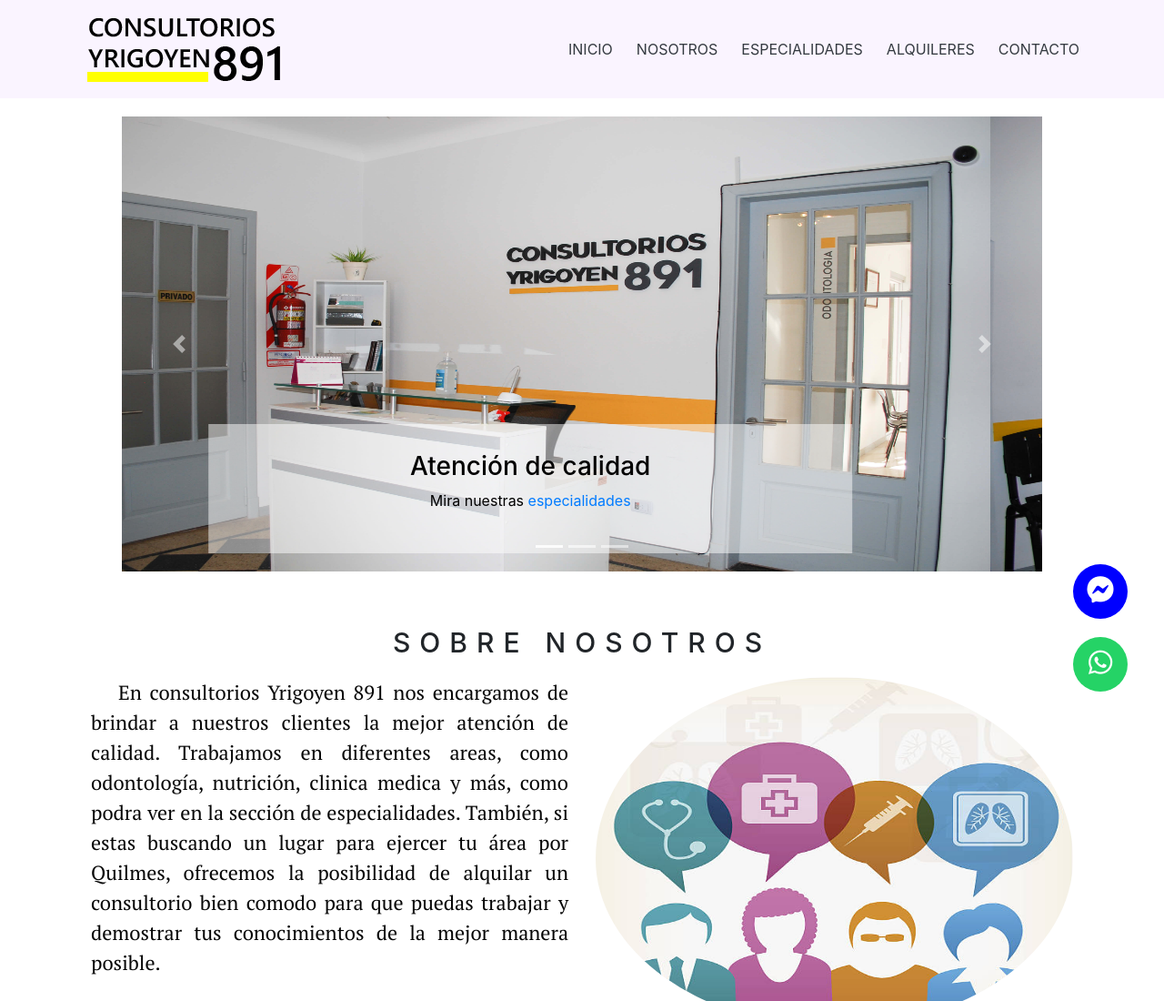
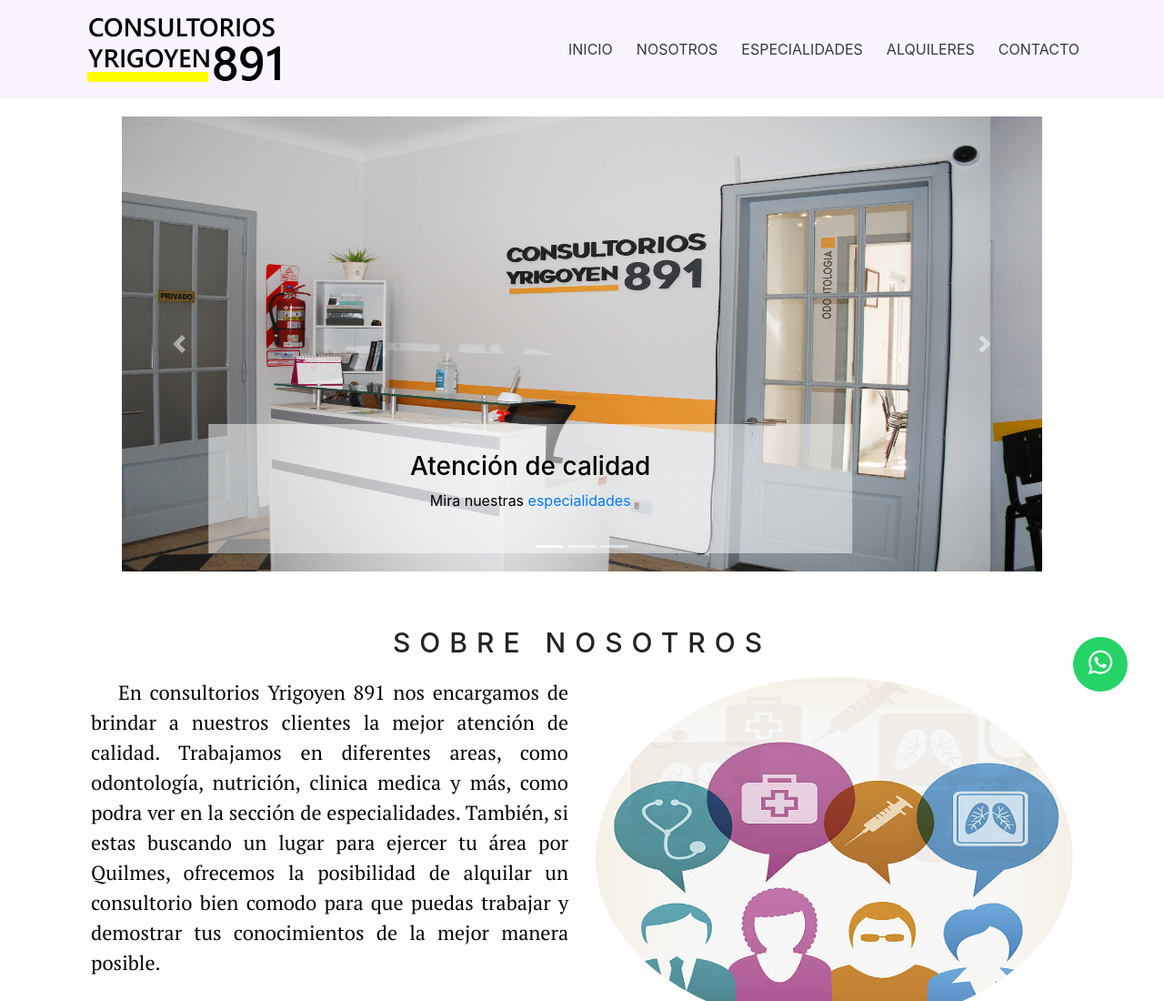
Before and after one commit to lucilaconiglio/mi-proyect0, a website: page index.html in a window 1280 px wide. Shown: the top 1100 px of the page at 91% size. Drawn offline with nearby package versions, Linux system fonts and the light colour scheme.

Commit message:
Le saque el logo de messenger

```diff
--- a/index.html
+++ b/index.html
@@ -313,7 +313,6 @@
 
         <!--Icono Whatsapp-->
         <a href="https://wa.me/541122899288?text=Hola!%20Queria%20consultar%20si%20...%20" class="whatsapp" target="_blank"> <i class="fa fa-whatsapp whatsapp-icon"></i></a>
-        <a href="https://m.me/consultoriosyrigoyen891" class="messenger" target="_blank"><i class="fab fa-facebook-messenger messenger-icon"></i></a>
 
 
         <!-- scripts de bootstrap-->
--- a/scss/estilos.scss
+++ b/scss/estilos.scss
@@ -468,23 +468,3 @@
   .whatsapp-icon {
     margin-top:13px;
   }
-
-/* Icono de Messenger */
-
-.messenger {
-    position:fixed;
-    width:60px;
-    height:60px;
-    bottom:120px;
-    right:40px;
-    background-color: blue;
-    color:#FFF;
-    border-radius:50px;
-    text-align:center;
-    font-size:30px;
-    z-index:100;
-  }
-
-  .messenger-icon {
-    margin-top:13px;
-  }
```
Also changed, not shown: css/estilos.css.
